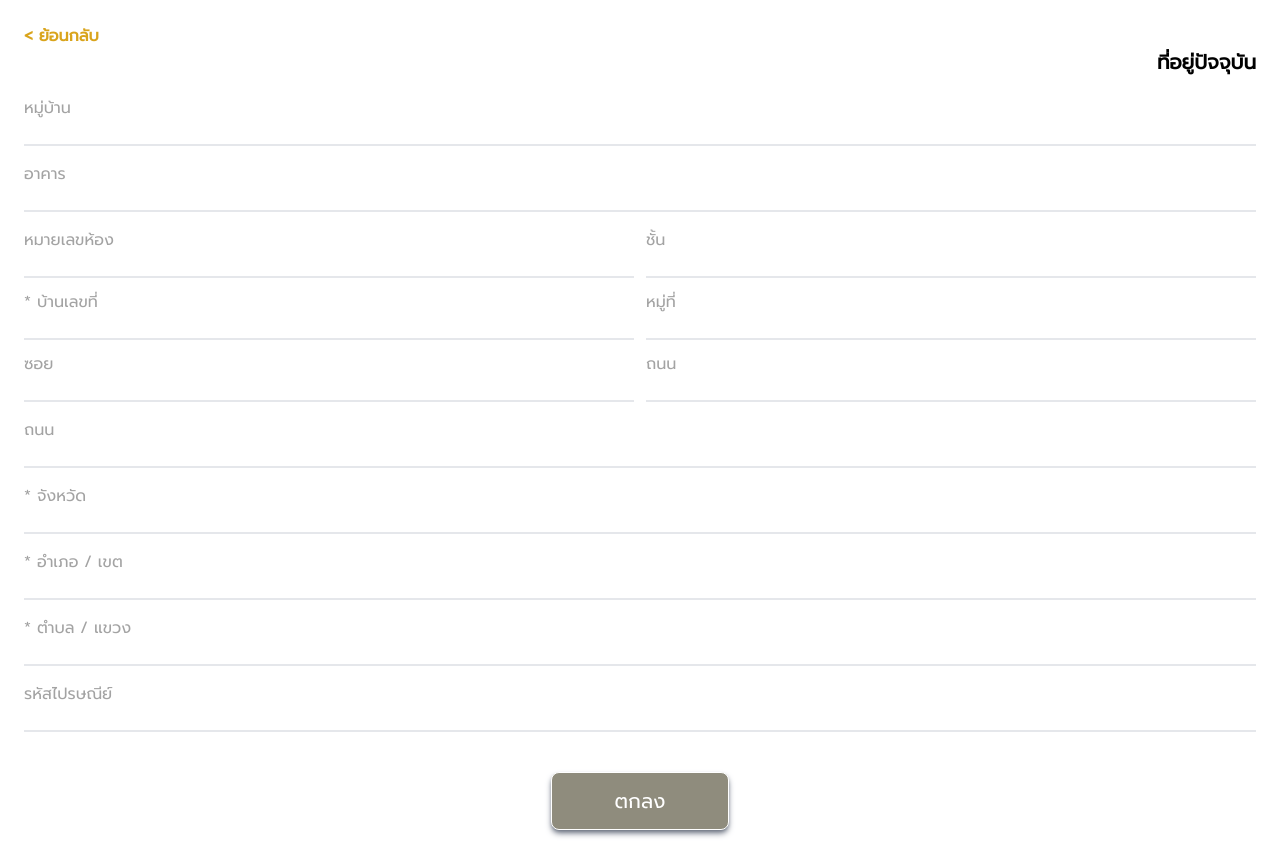
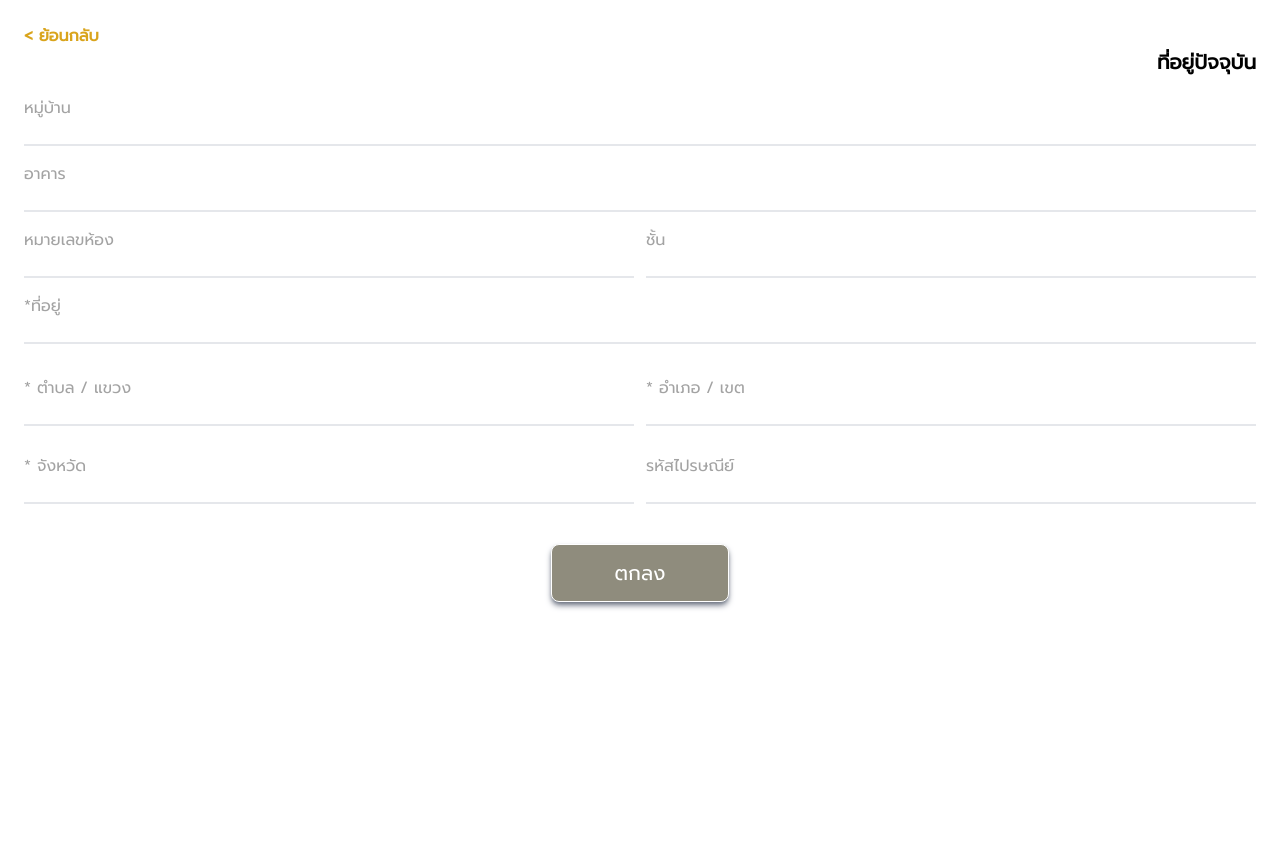
Before and after one commit to Kataiis/aggadhammasathan, a Next.js app: page /formregistercommon/address in a window 1280 px wide. After the commit the page ends 800 px from the top, so only its background shows below. Built offline with nearby package versions, Linux system fonts and the light colour scheme.

Commit message:
commit year

```diff
--- a/app/formregistercommon/address/page.tsx
+++ b/app/formregistercommon/address/page.tsx
@@ -51,17 +51,9 @@ function Address() {
                         />
 
                     </div>
-                    <div>
 
-                        <p>* บ้านเลขที่ </p>
-                        <input className="block w-full border-b-2 border-grey-500  appearance-none focus:outline-none bg-transparent text-black"
-                            inputMode="text"
-                            // placeholder="กรุณากรอกเลขบัตรประชาชน"
-                            id="name"
-                        />
-                    </div>
 
-                    <div>
+                    {/* <div>
                         <p>หมู่ที่</p>
                         <input className="block w-full border-b-2 border-grey-500  appearance-none focus:outline-none bg-transparent text-black"
                             inputMode="text"
@@ -78,9 +70,9 @@ function Address() {
                             // placeholder="กรุณากรอกเลขบัตรประชาชน"
                             id="name"
                         />
-                    </div>
+                    </div> */}
 
-                    <div>
+                    {/* <div>
                         <p>ถนน</p>
                         <input className="block w-full border-b-2 border-grey-500  appearance-none focus:outline-none bg-transparent text-black"
                             inputMode="text"
@@ -88,47 +80,54 @@ function Address() {
                             id="name"
                         />
 
-                    </div>
+                    </div> */}
 
                 </div>
+                <div className='mt-4'>
 
-                <div className='mt-4'>
-                    <p>ถนน</p>
+                    <p>*ที่อยู่</p>
                     <input className="block w-full border-b-2 border-grey-500  appearance-none focus:outline-none bg-transparent text-black"
                         inputMode="text"
                         // placeholder="กรุณากรอกเลขบัตรประชาชน"
                         id="name"
                     />
+                </div>
+                <div className='grid grid-cols-2 gap-3 mt-4'>
 
+                    <div>
+                        <p className='mt-4'>* ตำบล / แขวง</p>
+                        <input className="block w-full border-b-2 border-grey-500  appearance-none focus:outline-none bg-transparent text-black"
+                            inputMode="text"
+                            // placeholder="กรุณากรอกเลขบัตรประชาชน"
+                            id="name"
+                        />
+                    </div>
+                    <div>
+                        <p className='mt-4'>* อำเภอ / เขต</p>
+                        <input className="block w-full border-b-2 border-grey-500  appearance-none focus:outline-none bg-transparent text-black"
+                            inputMode="text"
+                            // placeholder="กรุณากรอกเลขบัตรประชาชน"
+                            id="name"
+                        />
+                    </div>
+                    <div>
                         <p className='mt-4'>* จังหวัด</p>
                         <input className="block w-full border-b-2 border-grey-500  appearance-none focus:outline-none bg-transparent text-black"
                             inputMode="text"
                             // placeholder="กรุณากรอกเลขบัตรประชาชน"
                             id="name"
                         />
-
-                    <p className='mt-4'>* อำเภอ / เขต</p>
-                    <input className="block w-full border-b-2 border-grey-500  appearance-none focus:outline-none bg-transparent text-black"
-                        inputMode="text"
-                        // placeholder="กรุณากรอกเลขบัตรประชาชน"
-                        id="name"
-                    />
-
-
-                    <p className='mt-4'>* ตำบล / แขวง</p>
-                    <input className="block w-full border-b-2 border-grey-500  appearance-none focus:outline-none bg-transparent text-black"
-                        inputMode="text"
-                        // placeholder="กรุณากรอกเลขบัตรประชาชน"
-                        id="name"
-                    />
-
-
+                    </div>
+                    <div>
                         <p className='mt-4'>รหัสไปรษณีย์</p>
                         <input className="block w-full border-b-2 border-grey-500  appearance-none focus:outline-none bg-transparent text-black"
                             inputMode="text"
                             // placeholder="กรุณากรอกเลขบัตรประชาชน"
                             id="name"
                         />
+                    </div>
+
+
 
                 </div>
                 <div className="mt-5 flex justify-center ">
--- a/component/year-picker.tsx
+++ b/component/year-picker.tsx
@@ -34,7 +34,7 @@ const YearPicker: React.FC<IYearPicker> = ({
 }) => {
   const renderYearOptions = () => {
     const startYear = start || 1900;
-    const endYear = end || new Date().getFullYear();
+    const endYear = end || new Date().getFullYear()+543;
 
     const years: number[] = [];
     if (startYear <= endYear) {
```
Lines whose indentation alone changed are shown as unchanged.
